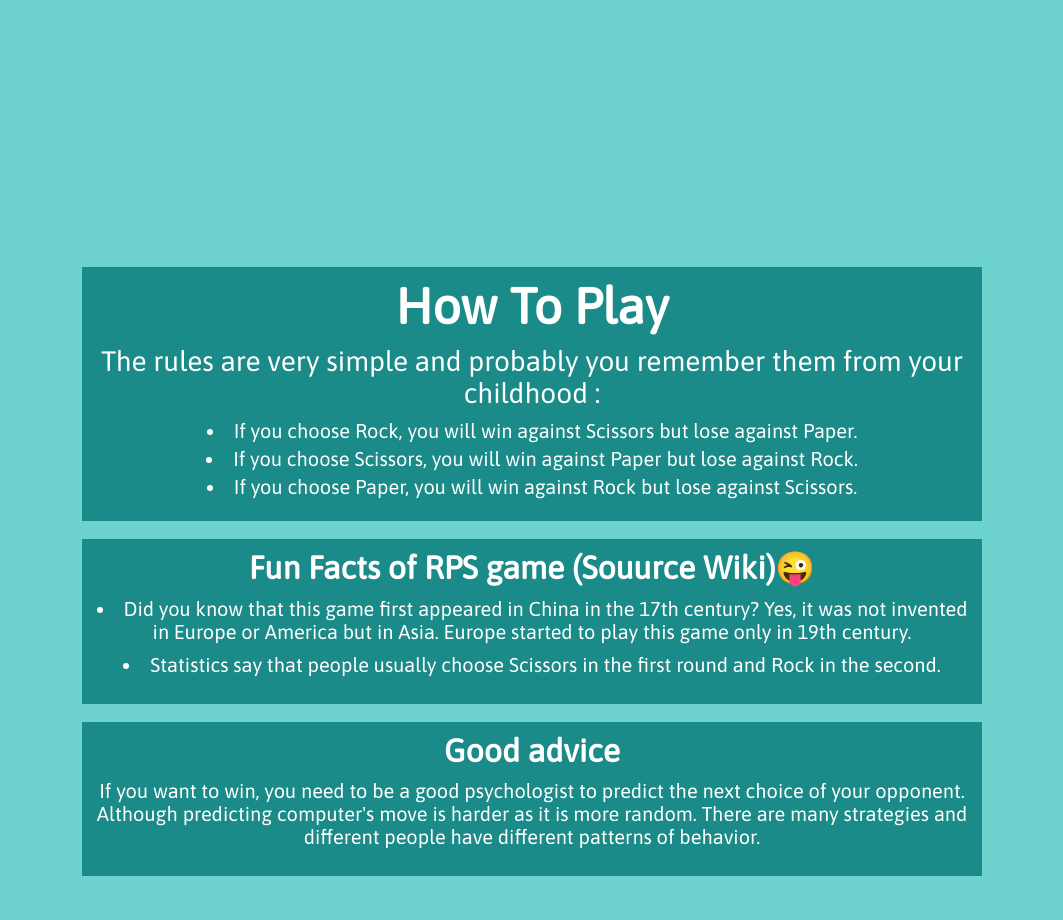
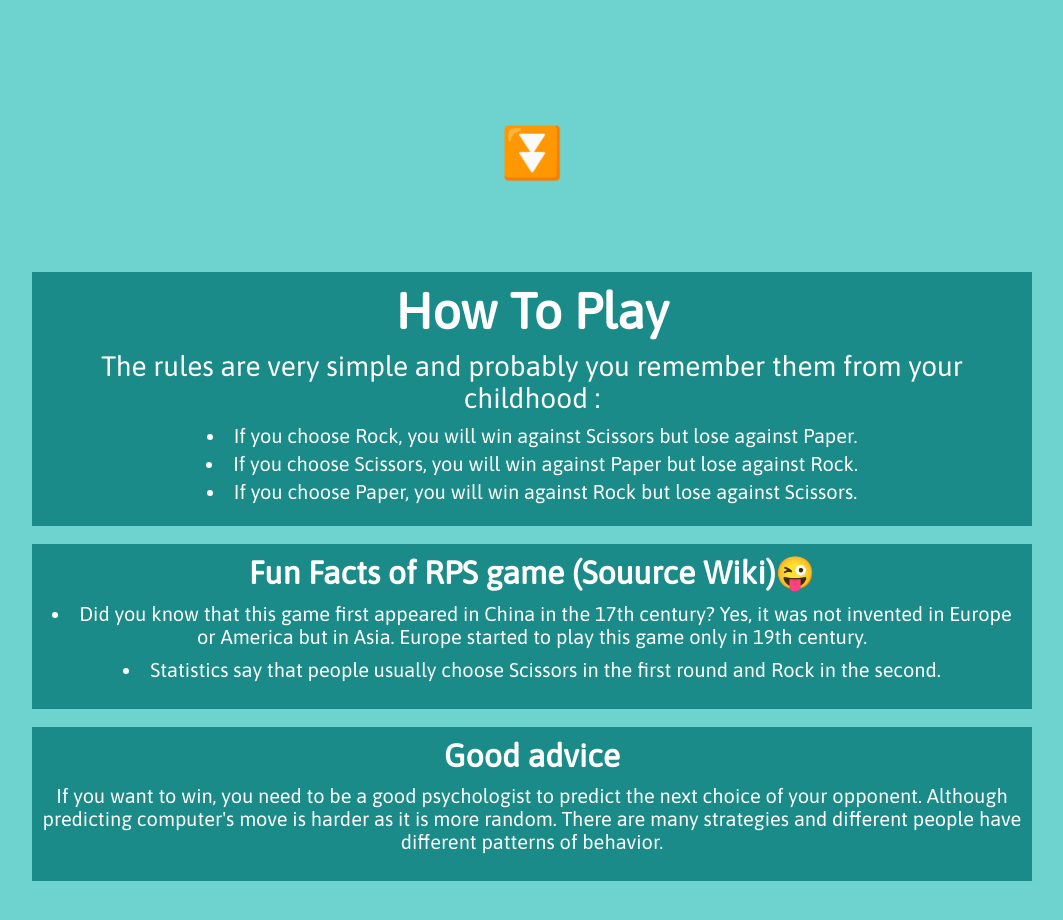
Before and after one commit to AmanRaj1608/awesome-rock-paper-scissor, a plain HTML site: page index.html in a window 1280 px wide. Shown: the part 474-1394 px from the top of the page, without its empty margins (108-1171 px from the left). Drawn offline with Linux system fonts and the light colour scheme.

Commit message:
minor devlopment

```diff
--- a/index.html
+++ b/index.html
@@ -4,7 +4,8 @@
 <head>
     <meta charset="utf-8">
     <link rel="stylesheet" href="styles.css">
-    <title>Rock Paper Scissors</title>
+    <title>RPS | Using JS |</title>
+    <link rel="shortcut icon" href="rock.png">
 </head>
 
 <body>
@@ -34,7 +35,9 @@
         </div>
     </div>
 
-    <p id="action-message">Make Your Choice.</p><br><br><br><br><br><br><br><br><br><br><br><br><br><br><br>
+    <p id="action-message">Make Your Choice.</p><br><br><br><br><br><br><br>
+    <p class="scroll">⏬</p>
+    <br><br><br><br><br>
 
     <div class="rules">
         <h1>How To Play</h1>
--- a/styles.css
+++ b/styles.css
@@ -94,11 +94,17 @@ font-family: Asap , sans-serif;
     margin-top: 20px;
 }
 
+.scroll{
+    font-family: Asap,sans-serif;
+    text-align: center;
+    font-size: 50px;
+}
+
 .rules {
     background: #1a8b88;
     margin: 0 auto;
     padding-top: 10px;
-    max-width: 900px;
+    max-width: 1000px;
     color: white;
     font-family: Asap,sans-serif;
     text-align: center;
@@ -121,7 +127,7 @@ font-family: Asap , sans-serif;
         background: #1a8b88;
         margin: 0 auto;
         padding-top: 10px;
-        max-width: 900px;
+        max-width: 1000px;
         color: white;
         font-family: Asap,sans-serif;
         text-align: center;
```
